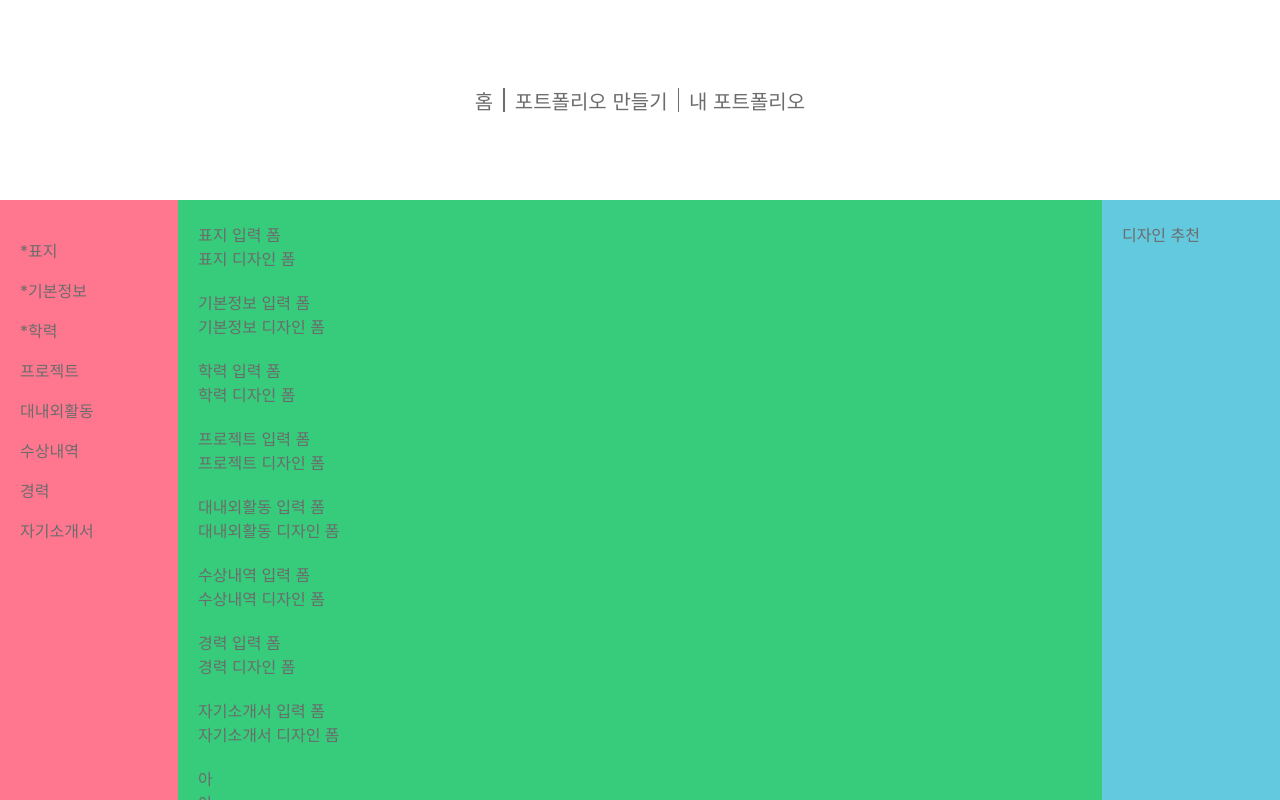
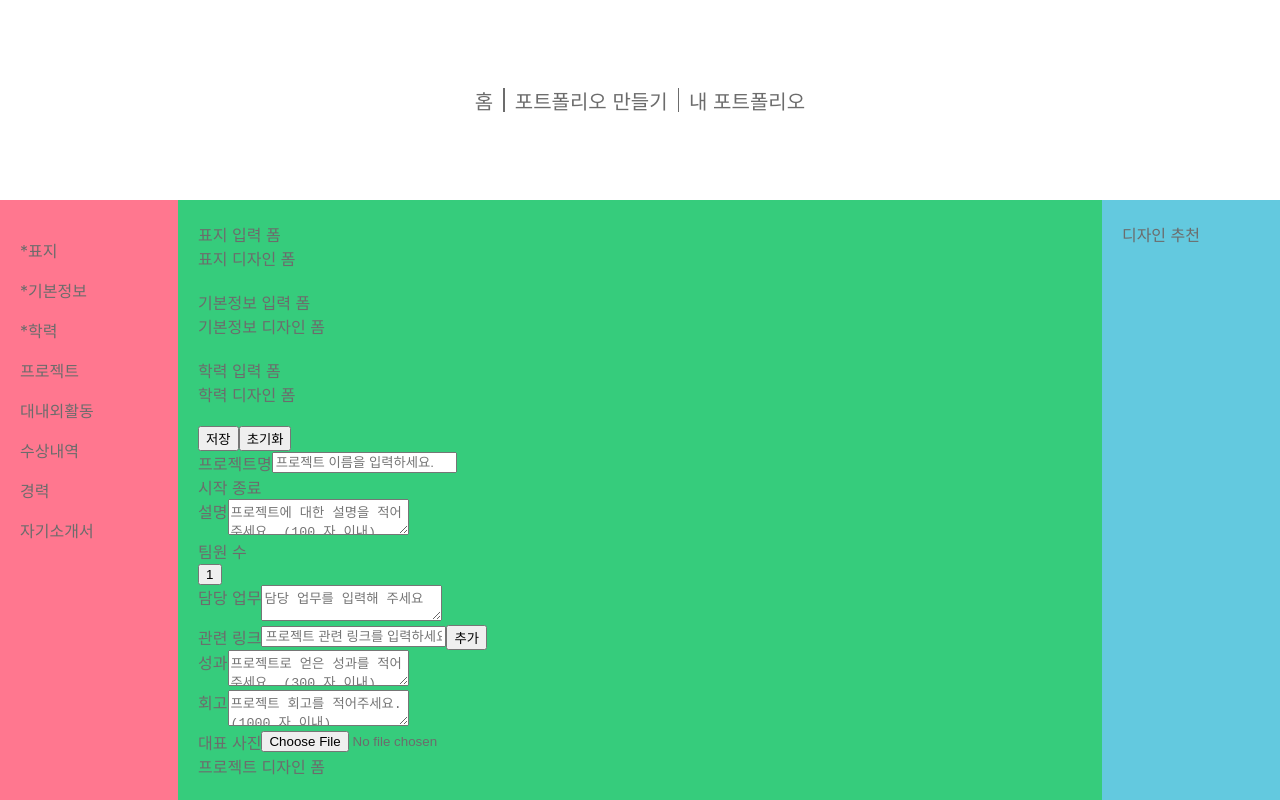
Before and after one commit to alphagom/neo-alphagom, a React (Create React App) app in the folder front/: page /portfolio in a window 1280 px wide. Built offline with nearby package versions, Linux system fonts and the light colour scheme; a web font is replaced by a local one.

Commit message:
feature : 프로젝트 전체 입력폼 생성 (#37)

```diff
--- a/front/src/pages/portfolio/components/itemforms/ProjectForm.tsx
+++ b/front/src/pages/portfolio/components/itemforms/ProjectForm.tsx
@@ -1,7 +1,178 @@
-import React from 'react'
+import BtnSmallShort from 'components/buttons/BtnSmallShort'
+import React, { useRef, useState } from 'react'
+import { useSetRecoilState } from 'recoil'
+import { pfProjectItemsState } from 'store/portfolioState'
+import { IProjectTypes } from 'store/portfolioType'
+import ItemContentDropdown from './itemformsitem/ItemContentDropdown'
+import ItemContentImgUpload from './itemformsitem/ItemContentImgUpload'
+import ItemContentInputShort from './itemformsitem/ItemContentInputShort'
+import ItemContentTextareaLong from './itemformsitem/ItemContentTextareaLong'
+import ItemContentTextareaShort from './itemformsitem/ItemContentTextareaShort'
 
 function ProjectForm() {
-  return <div>프로젝트 입력 폼</div>
+  // 프로젝트 관련 저장할 state
+  const [projectName, setProjectName] = useState<string>('')
+  const [projectDescript, setProjectDescript] = useState<string>('')
+  const [getSelected, setGetSelected] = useState<string | number>(1)
+  const [projectWork, setProjectWork] = useState<string>('')
+  const [projectLink, setProjectLink] = useState<string>('')
+  // 여러 개 추가해야 하는 경우 state (링크, 이미지)
+  const [projectLinks, setProjectLinks] = useState<string[]>([])
+  const [projectAchieve, setProjectAchieve] = useState<string>('')
+  const [projectRemind, setProjectRemind] = useState<string>('')
+  const [imageUpload, setImageUpload] = useState<string>('')
+  const imageRef = useRef<HTMLInputElement | null>(null)
+
+  // 프로젝트 항목이 담긴 state
+  const ProjectItems = {
+    ProjectName: projectName,
+    ProjectStartDate: '',
+    ProjectEndDate: '',
+    ProjectDescript: projectDescript,
+    ProjectPplNum: getSelected,
+    ProjectWork: projectWork,
+    ProjectLink: projectLinks,
+    ProjectAchieve: projectAchieve,
+    ProjectRemind: projectRemind,
+  }
+
+  // 프로젝트 항목이 담긴 atom
+  const setPfProjectItems = useSetRecoilState(pfProjectItemsState)
+
+  // atom 에 저장하는 function
+  const SaveProjectForm = (items: IProjectTypes) => {
+    setPfProjectItems(items)
+  }
+  // 초기화 버튼
+  const ResetProjectForm = () => {
+    setProjectName('')
+    setProjectDescript('')
+    setGetSelected(1)
+    setProjectWork('')
+    setProjectLink('')
+    setProjectLinks([])
+    setProjectAchieve('')
+    setProjectRemind('')
+    setImageUpload('')
+  }
+
+  return (
+    <div>
+      <div style={{ display: 'flex' }}>
+        <BtnSmallShort
+          BtnName="저장"
+          doFunction={() => SaveProjectForm(ProjectItems)}
+        />
+        <BtnSmallShort BtnName="초기화" doFunction={() => ResetProjectForm()} />
+      </div>
+      <div style={{ display: 'flex' }}>
+        프로젝트명{' '}
+        <ItemContentInputShort
+          placeholder="프로젝트 이름을 입력하세요."
+          content={projectName}
+          setFunction={setProjectName}
+        />
+      </div>
+      <div style={{ display: 'flex' }}>시작 종료</div>
+      <div style={{ display: 'flex' }}>
+        설명{' '}
+        <ItemContentTextareaShort
+          placeholder="프로젝트에 대한 설명을 적어주세요. (100 자 이내)"
+          content={projectDescript}
+          setFunction={setProjectDescript}
+        />
+      </div>
+      <div>
+        팀원 수{' '}
+        <ItemContentDropdown
+          DropdownContent={[1, 2, 3, 4, 5, 6, 7, 8, 9, '10 명 이상']}
+          setGetSelected={setGetSelected}
+          getSelected={getSelected}
+        />
+      </div>
+      <div style={{ display: 'flex' }}>
+        담당 업무{' '}
+        <ItemContentTextareaShort
+          placeholder="담당 업무를 입력해 주세요"
+          content={projectWork}
+          setFunction={setProjectWork}
+        />
+      </div>
+      <div>
+        <div style={{ display: 'flex' }}>
+          관련 링크{' '}
+          <ItemContentInputShort
+            placeholder="프로젝트 관련 링크를 입력하세요. (최대 3개)"
+            content={projectLink}
+            setFunction={setProjectLink}
+          />
+          <BtnSmallShort
+            BtnName="추가"
+            doFunction={() => {
+              setProjectLinks([projectLink, ...projectLinks])
+              setProjectLink('')
+            }}
+          />
+        </div>
+        {projectLinks.map((item) => (
+          <div key={item} style={{ display: 'flex' }}>
+            <button
+              type="button"
+              onClick={() => window.open(item)}
+              aria-label="url"
+            >
+              {item}
+            </button>
+            <BtnSmallShort
+              BtnName="삭제"
+              doFunction={() => {
+                const deleteProjectLink = projectLinks.filter(
+                  (data) => data !== item
+                )
+                setProjectLinks(deleteProjectLink)
+              }}
+            />
+          </div>
+        ))}
+      </div>
+      <div style={{ display: 'flex' }}>
+        성과{' '}
+        <ItemContentTextareaLong
+          placeholder="프로젝트로 얻은 성과를 적어주세요. (300 자 이내)"
+          content={projectAchieve}
+          setFunction={setProjectAchieve}
+        />
+      </div>
+      <div style={{ display: 'flex' }}>
+        회고{' '}
+        <ItemContentTextareaLong
+          placeholder="프로젝트 회고를 적어주세요. (1000 자 이내)"
+          content={projectRemind}
+          setFunction={setProjectRemind}
+        />
+      </div>
+      <div style={{ display: 'flex' }}>
+        대표 사진{' '}
+        <ItemContentImgUpload
+          imageRef={imageRef}
+          setImageState={setImageUpload}
+        />
+        <div>
+          {imageUpload && (
+            <div>
+              <img src={imageUpload} alt="이미지 미리보기" />
+              <BtnSmallShort
+                BtnName="삭제"
+                doFunction={() => {
+                  setImageUpload('')
+                }}
+              />
+            </div>
+          )}
+        </div>
+      </div>
+    </div>
+  )
 }
 
 export default ProjectForm
```
